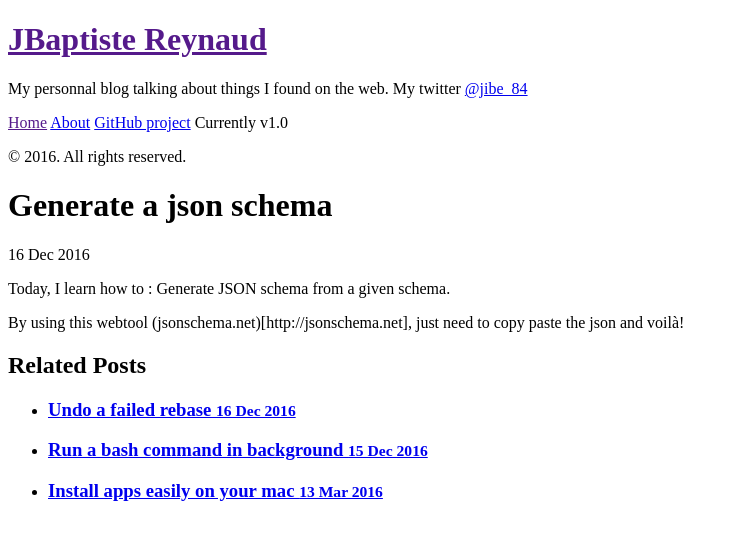
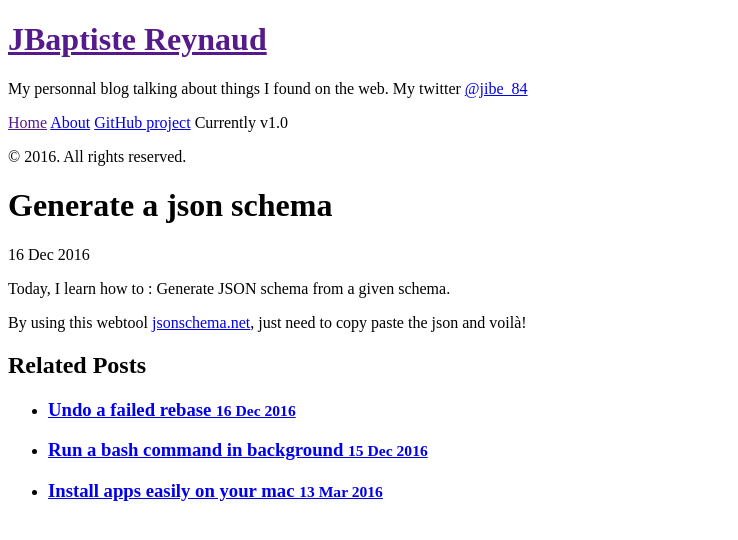
Before and after one commit to jibe84/jibe84.github.io, a Jekyll site: the page built from _posts/2016-12-20-generate-a-json-schema.md, in a window 1280 px wide. Shown: the top 540 px of the page, without its empty margins (0-738 px from the left). Built offline with Jekyll 4.4.1, drawn with Linux system fonts in a browser that asks for light colours.

Commit message:
Update 2016-12-20-generate-a-json-schema.md

```diff
--- a/_posts/2016-12-20-generate-a-json-schema.md
+++ b/_posts/2016-12-20-generate-a-json-schema.md
@@ -7,4 +7,4 @@ categories: json
 
 Today, I learn how to : Generate JSON schema from a given schema.
 
-By using this webtool (jsonschema.net)[http://jsonschema.net], just need to copy paste the json and voilà!
+By using this webtool [jsonschema.net](http://jsonschema.net), just need to copy paste the json and voilà!
```
